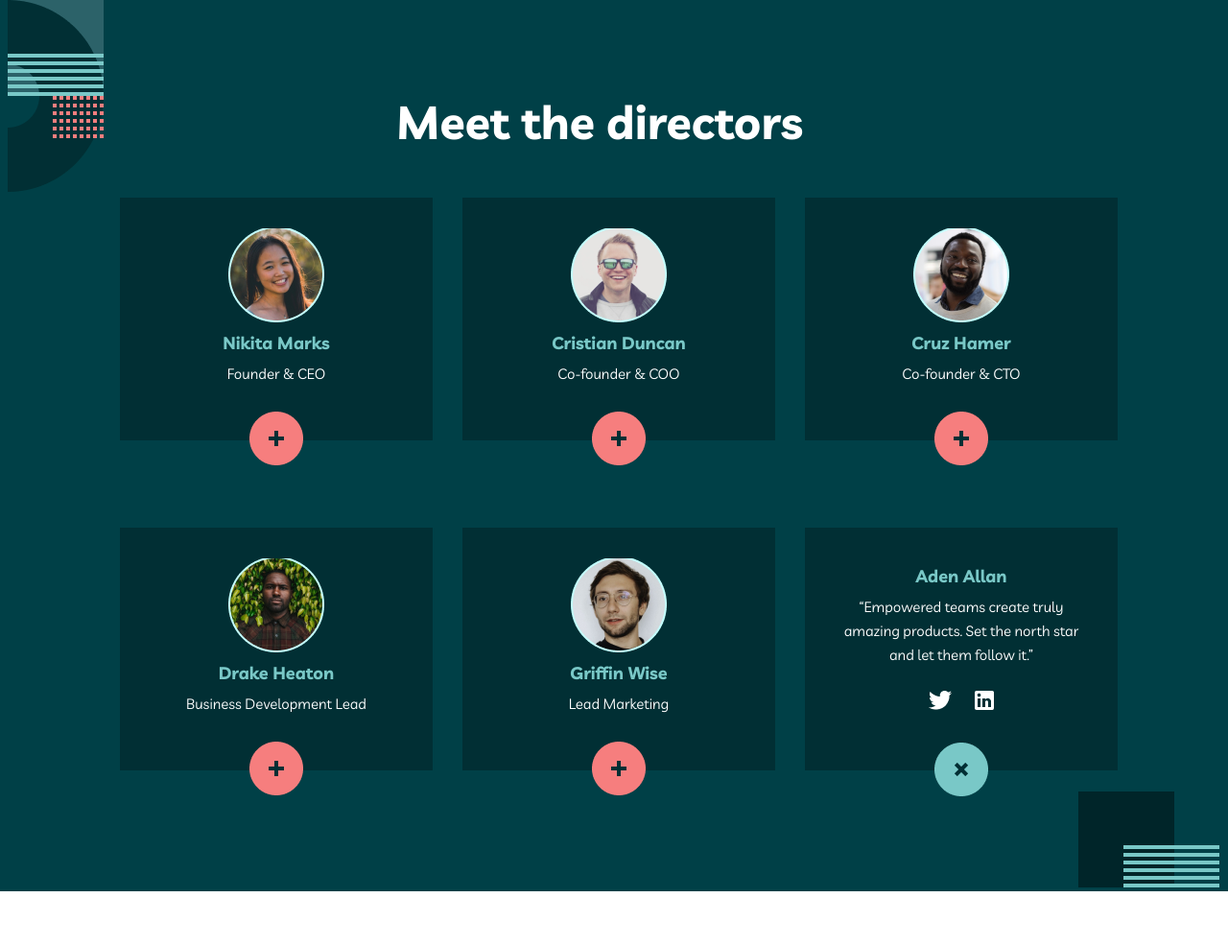
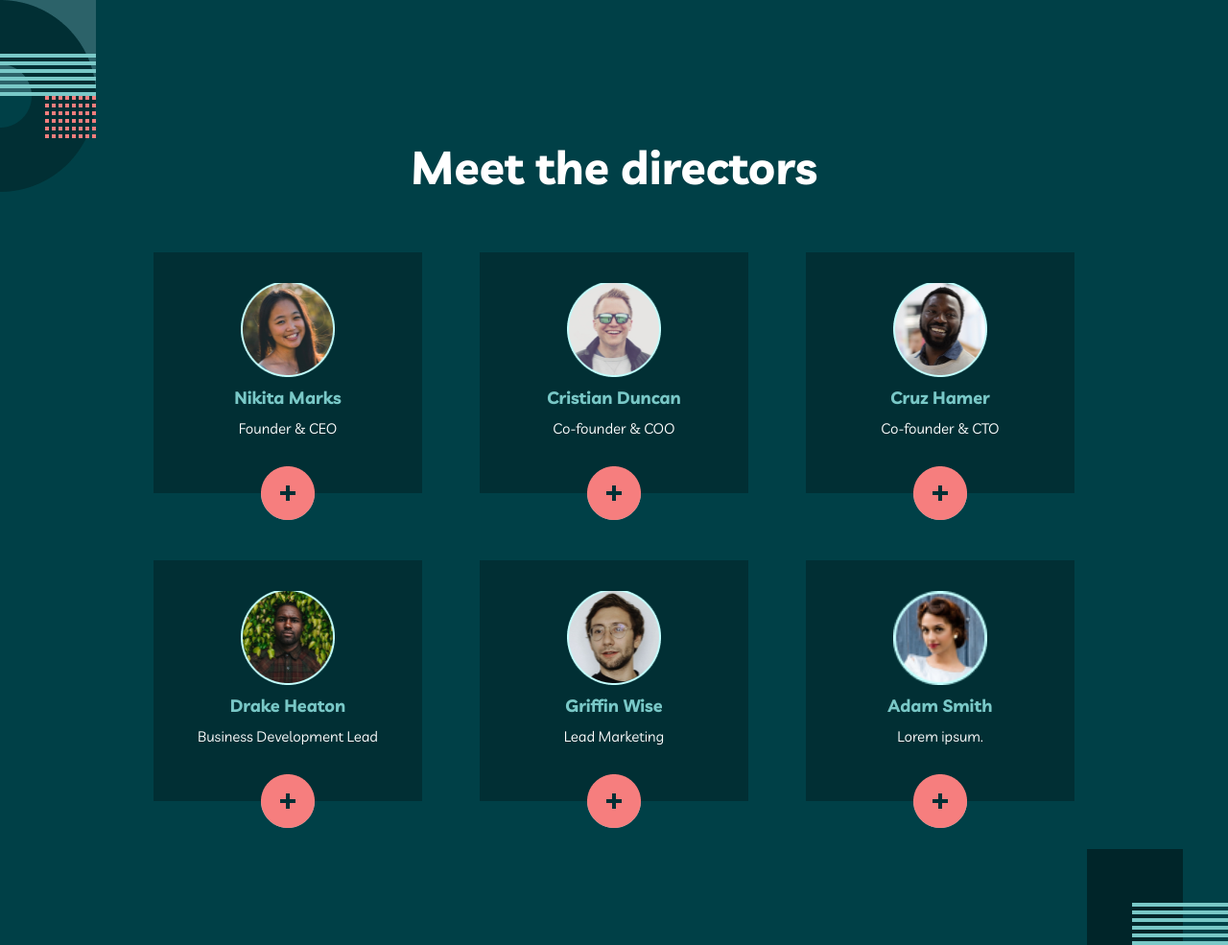
Before and after one commit to Dilshodbek08/Homework-3, a plain HTML site: page index.html in a window 1280 px wide. Shown: the whole page at 96% size. Before the commit the page ends 929 px from the top, so only its background shows below. Drawn offline with Linux system fonts and the light colour scheme.

Commit message:
change style

```diff
--- a/css/style.css
+++ b/css/style.css
@@ -32,22 +32,20 @@ body{
 .directors{
   background-color: #004047;
   position: relative;
+  background-image: url("../img/Group\ 8.png"), url("../img/Group\ 8\ Copy.png");
+  background-repeat: no-repeat;
+  background-position: left top, right bottom;
 }
-.img-main{
-  width: 100px;
-  height: 200px;
-  margin-left: -62px;
-}
+
 .container{
-  width: 1140px;
+  max-width: 1000px;
+  padding-left: 20px;
+  padding-right: 20px;
   margin-left: auto;
   margin-right: auto;
 }
 .big-div{
-  width: 1110px;
-  height: 722px;
   text-align: center;
-  margin-top: -140px;
 }
 .dir-header{
   color: #fff;
@@ -55,6 +53,9 @@ body{
   font-size: 48px;
   line-height: 48px;
   text-align: center;
+  margin: 0;
+  padding-top: 150px;
+  padding-bottom: 65px;
 }
 .dir-list{
   display: flex;
@@ -62,18 +63,16 @@ body{
   align-items: center;
   justify-content: space-between;
   list-style-type: none;
-
+  margin: 0;
+  padding: 0px 0px 80px 0px;
 }
 .dir-items{
-  width: 326px;
-  height: 253px;
+  width: 280px;
+  height: 251px;
   background-color: #012F34;
-  margin: 15px 15px 76px 15px;
-  padding: 32px;
+  margin: 0px 0px 70px 0px;
 }
-.person-img{
 
-}
 .name{
   font-weight: bold;
   font-size: 18px;
@@ -98,7 +97,7 @@ body{
 }
 
 .krestik1{
-  margin-bottom: -62px;
+  margin-top: 20px;
 }
 .tw-linkedin{
   margin-top: 15px;
@@ -109,3 +108,41 @@ body{
   height: 100px;
   margin-left: 1054px;
 }
+
+.li-big{
+  display: flex;
+  align-items: center;
+  transition: color 0.3s ease;
+}
+
+.li-middle{
+  position: absolute;
+  z-index: 1;
+  width: 280px;
+  height: 251px;
+  background-color: #012f34;
+  text-align: center;
+  margin: 76px 10px 76px 0px;
+  padding: 32px;
+  transition: color 0.3s ease;
+}
+
+.person-img{
+  width: 98px;
+  height: 98px;
+}
+
+.li-small{
+  position: relative;
+  z-index: 0;
+  background-color: #002529;
+  width: 280px;
+  height: 251px;
+  text-align: center;
+  padding: 32px;
+  transition: color 0.3s ease;
+}
+
+.dir-items:hover .li-small {
+  z-index: 1;
+}
--- a/index.html
+++ b/index.html
@@ -11,50 +11,143 @@
 <body>
   <section class="directors">
     <div class="container">
-      <img class="img-main" src="./img/Group 8.png" alt="img-1" width="100" height="200">
       <div class="big-div">
         <h2 class="dir-header">Meet the directors</h2>
         <ul class="dir-list">
+
           <li class="dir-items">
-            <img class="person-img" src="./img/Oval.png" alt="directors"><br>
-            <span class="name">Nikita Marks</span><br>
-            <small class="text">Founder & CEO</small><br>
-            <img class="krestik" src="./img/Group 13.png" alt="img-oval">
+            <div class="li-big">
+
+              <div class="li-middle">
+                <img class="person-img" src="./img/Oval.png" alt="directors"><br>
+                <span class="name">Nikita Marks</span><br>
+                <small class="text">Founder & CEO</small><br>
+                <img class="krestik" src="./img/Group 13.png" alt="img-oval">
+              </div>
+
+              <div class="li-small">
+                <span class="name">Aden Allan</span><br>
+                <small class="text1">“Empowered teams create truly amazing products. Set the north star and let them follow it.”</small><br>
+                <a href="https:/twitter.com/" target="_blank"><img class="tw-linkedin"src="./img/Path.png" alt="twitter"></a>
+                <a href="https:/linkedin.com/" target="_blank"><img class="tw-linkedin"src="./img/004-linkedin-logo.png" alt="linkedin"></a><br>
+                <img class="krestik1" src="./img/Group 13 (1).png" alt="img-oval">
+              </div>
+
+            </div>
           </li>
+
+
           <li class="dir-items">
-            <img class="person-img" src="./img/Oval (1).png" alt="directors"><br>
-            <span class="name">Cristian Duncan</span><br>
-            <small class="text">Co-founder & COO</small><br>
-            <img class="krestik" src="./img/Group 13.png" alt="img-oval">
+            <div class="li-big">
+
+              <div class="li-middle">
+                <img class="person-img" src="./img/Oval (1).png" alt="directors"><br>
+                <span class="name">Cristian Duncan</span><br>
+                <small class="text">Co-founder & COO</small><br>
+                <img class="krestik" src="./img/Group 13.png" alt="img-oval">
+              </div>
+
+              <div class="li-small">
+                <span class="name">Aden Allan</span><br>
+                <small class="text1">“Empowered teams create truly amazing products. Set the north star and let them follow it.”</small><br>
+                <a href="https:/twitter.com/" target="_blank"><img class="tw-linkedin"src="./img/Path.png" alt="twitter"></a>
+                <a href="https:/linkedin.com/" target="_blank"><img class="tw-linkedin"src="./img/004-linkedin-logo.png" alt="linkedin"></a><br>
+                <img class="krestik1" src="./img/Group 13 (1).png" alt="img-oval">
+              </div>
+
+            </div>
           </li>
+
+
           <li class="dir-items">
-            <img class="person-img" src="./img/Oval (2).png" alt="directors"><br>
-            <span class="name">Cruz Hamer</span><br>
-            <small class="text">Co-founder & CTO</small><br>
-            <img class="krestik" src="./img/Group 13.png" alt="img-oval">
+            <div class="li-big">
+
+              <div class="li-middle">
+                <img class="person-img" src="./img/Oval (2).png" alt="directors"><br>
+                <span class="name">Cruz Hamer</span><br>
+                <small class="text">Co-founder & CTO</small><br>
+                <img class="krestik" src="./img/Group 13.png" alt="img-oval">
+              </div>
+
+              <div class="li-small">
+                <span class="name">Aden Allan</span><br>
+                <small class="text1">“Empowered teams create truly amazing products. Set the north star and let them follow it.”</small><br>
+                <a href="https:/twitter.com/" target="_blank"><img class="tw-linkedin"src="./img/Path.png" alt="twitter"></a>
+                <a href="https:/linkedin.com/" target="_blank"><img class="tw-linkedin"src="./img/004-linkedin-logo.png" alt="linkedin"></a><br>
+                <img class="krestik1" src="./img/Group 13 (1).png" alt="img-oval">
+              </div>
+
+            </div>
           </li>
+
+
           <li class="dir-items">
-            <img class="person-img" src="./img/Oval (3).png" alt="directors"><br>
-            <span class="name">Drake Heaton</span><br>
-            <small class="text">Business Development Lead</small><br>
-            <img class="krestik" src="./img/Group 13.png" alt="img-oval">
+            <div class="li-big">
+
+              <div class="li-middle">
+                <img class="person-img" src="./img/Oval (3).png" alt="directors"><br>
+                <span class="name">Drake Heaton</span><br>
+                <small class="text">Business Development Lead</small><br>
+                <img class="krestik" src="./img/Group 13.png" alt="img-oval">
+              </div>
+
+              <div class="li-small">
+                <span class="name">Aden Allan</span><br>
+                <small class="text1">“Empowered teams create truly amazing products. Set the north star and let them follow it.”</small><br>
+                <a href="https:/twitter.com/" target="_blank"><img class="tw-linkedin"src="./img/Path.png" alt="twitter"></a>
+                <a href="https:/linkedin.com/" target="_blank"><img class="tw-linkedin"src="./img/004-linkedin-logo.png" alt="linkedin"></a><br>
+                <img class="krestik1" src="./img/Group 13 (1).png" alt="img-oval">
+              </div>
+
+            </div>
           </li>
+
+
           <li class="dir-items">
-            <img class="person-img" src="./img/Oval (4).png" alt="directors"><br>
-            <span class="name">Griffin Wise</span><br>
-            <small class="text">Lead Marketing</small><br>
-            <img class="krestik" src="./img/Group 13.png" alt="img-oval">
+            <div class="li-big">
+
+              <div class="li-middle">
+                <img class="person-img" src="./img/Oval (4).png" alt="directors"><br>
+                <span class="name">Griffin Wise</span><br>
+                <small class="text">Lead Marketing</small><br>
+                <img class="krestik" src="./img/Group 13.png" alt="img-oval">
+              </div>
+
+              <div class="li-small">
+                <span class="name">Aden Allan</span><br>
+                <small class="text1">“Empowered teams create truly amazing products. Set the north star and let them follow it.”</small><br>
+                <a href="https:/twitter.com/" target="_blank"><img class="tw-linkedin"src="./img/Path.png" alt="twitter"></a>
+                <a href="https:/linkedin.com/" target="_blank"><img class="tw-linkedin"src="./img/004-linkedin-logo.png" alt="linkedin"></a><br>
+                <img class="krestik1" src="./img/Group 13 (1).png" alt="img-oval">
+              </div>
+
+            </div>
           </li>
+
+
           <li class="dir-items">
-            <span class="name">Aden Allan</span><br>
-            <small class="text1">“Empowered teams create truly amazing products. Set the north star and let them follow it.”</small><br>
-            <a href="https:/twitter.com/" target="_blank"><img class="tw-linkedin"src="./img/Path.png" alt="twitter"></a>
-            <a href="https:/linkedin.com/" target="_blank"><img class="tw-linkedin"src="./img/004-linkedin-logo.png" alt="linkedin"></a><br>
-            <img class="krestik1" src="./img/Group 13 (1).png" alt="img-oval">
+            <div class="li-big">
+
+              <div class="li-middle">
+                <img class="person-img" src="./img/Oval Copy 5.png" alt="directors"><br>
+                <span class="name">Adam Smith</span><br>
+                <small class="text">Lorem ipsum.</small><br>
+                <img class="krestik" src="./img/Group 13.png" alt="img-oval">
+              </div>
+
+              <div class="li-small">
+                <span class="name">Aden Allan</span><br>
+                <small class="text1">“Empowered teams create truly amazing products. Set the north star and let them follow it.”</small><br>
+                <a href="https:/twitter.com/" target="_blank"><img class="tw-linkedin"src="./img/Path.png" alt="twitter"></a>
+                <a href="https:/linkedin.com/" target="_blank"><img class="tw-linkedin"src="./img/004-linkedin-logo.png" alt="linkedin"></a><br>
+                <img class="krestik1" src="./img/Group 13 (1).png" alt="img-oval">
+
+              </div>
+            </div>
           </li>
+
         </ul>
       </div>
-      <img class="img-main-1" src="./img/Group 8 Copy.png" alt="img2" width="147" height="100">
     </div>
   </section>
 </body>
```
Also changed, not shown: img/Oval Copy 5.png (added).
